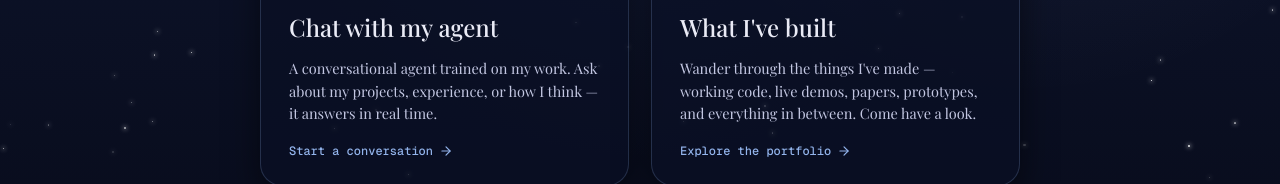
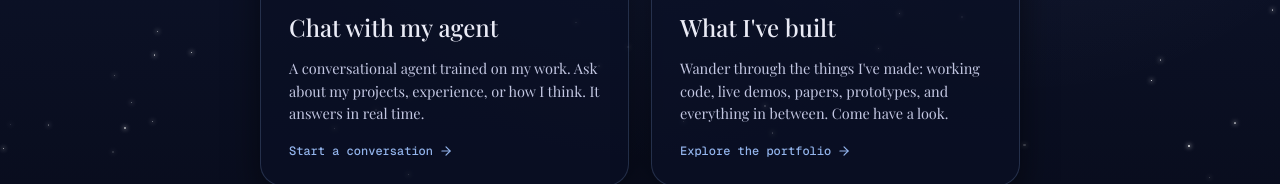
Before and after one commit to AgLyx3/AgLyx3.github.io, a website: page frontend/index.html in a window 1280 px wide. Shown: the part 445-629 px from the top of the page. Drawn offline with nearby package versions, Linux system fonts and the light colour scheme; a web font is replaced by a local one.

Commit message:
Update homepage door copy

```diff
--- a/frontend/index.html
+++ b/frontend/index.html
@@ -173,7 +173,7 @@
         </div>
         <span class="door-kicker">Ask anything</span>
         <span class="door-title">Chat with my agent</span>
-        <span class="door-desc">A conversational agent trained on my work. Ask about my projects, experience, or how I think — it answers in real time.</span>
+        <span class="door-desc">A conversational agent trained on my work. Ask about my projects, experience, or how I think. It answers in real time.</span>
         <span class="door-cta">Start a conversation
           <svg viewBox="0 0 24 24" fill="none" stroke="currentColor" stroke-width="2" stroke-linecap="round" stroke-linejoin="round"><line x1="5" y1="12" x2="19" y2="12"/><polyline points="12 5 19 12 12 19"/></svg>
         </span>
@@ -185,7 +185,7 @@
         </div>
         <span class="door-kicker">See the work</span>
         <span class="door-title">What I've built</span>
-        <span class="door-desc">Wander through the things I've made — working code, live demos, papers, prototypes, and everything in between. Come have a look.</span>
+        <span class="door-desc">Wander through the things I've made: working code, live demos, papers, prototypes, and everything in between. Come have a look.</span>
         <span class="door-cta">Explore the portfolio
           <svg viewBox="0 0 24 24" fill="none" stroke="currentColor" stroke-width="2" stroke-linecap="round" stroke-linejoin="round"><line x1="5" y1="12" x2="19" y2="12"/><polyline points="12 5 19 12 12 19"/></svg>
         </span>
```
